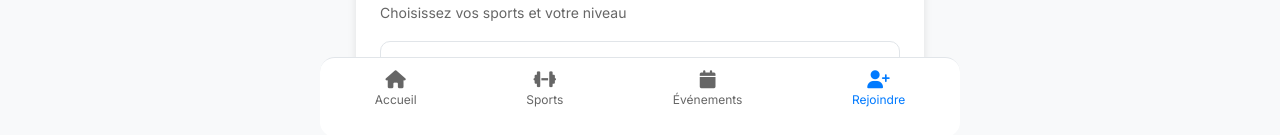
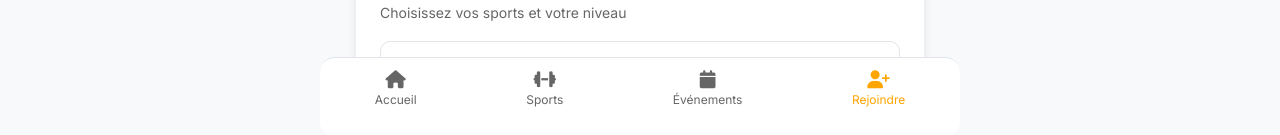
Before and after one commit to clubsportif/FightNet, a plain HTML site: page formulaire.html in a window 1280 px wide. Shown: the part 663-798 px from the top of the page. Drawn offline with Linux system fonts and the light colour scheme.

Commit message:
Update form.css

```diff
--- a/styles/form.css
+++ b/styles/form.css
@@ -1,6 +1,6 @@
 /* Variables */
 :root {
-    --primary: #007AFF;
+    --primary: orange;
     --danger: #e74c3c;
     --success: #27ae60;
     --bg-primary: #ffffff;
```
